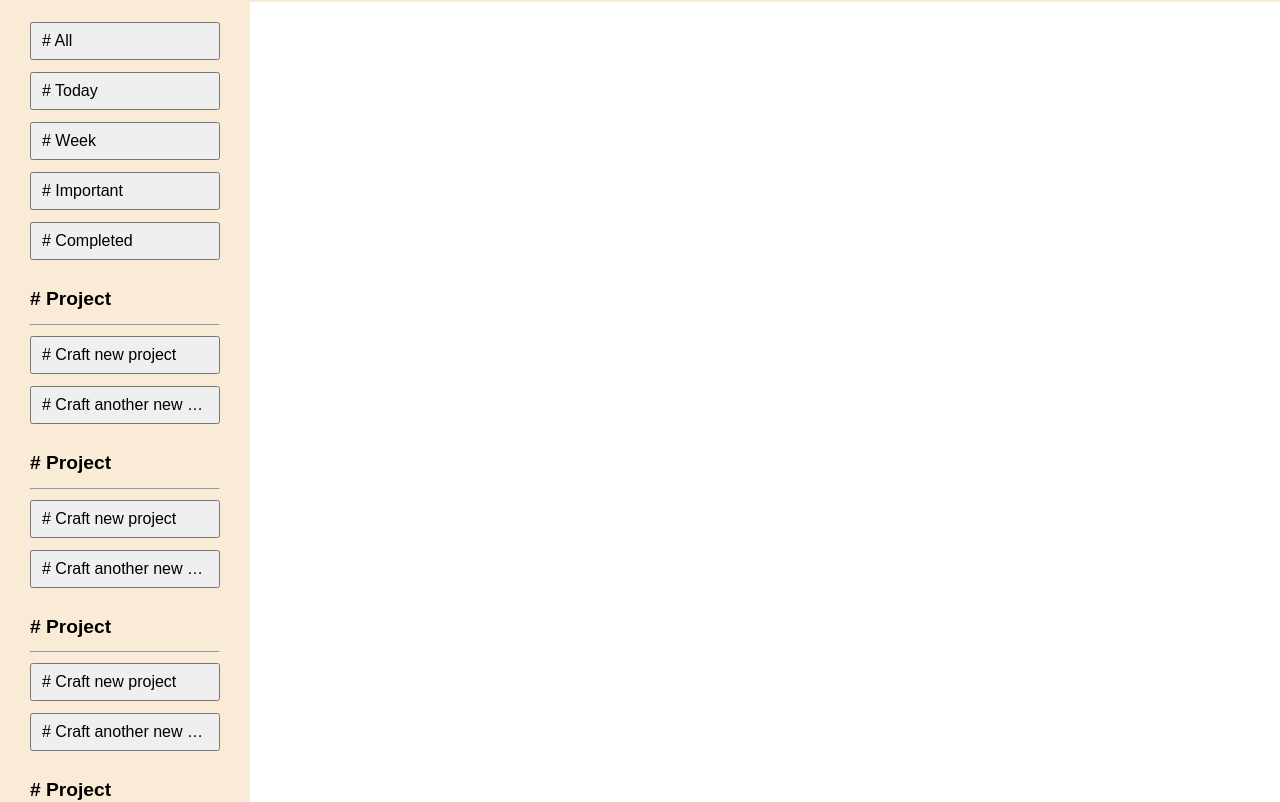
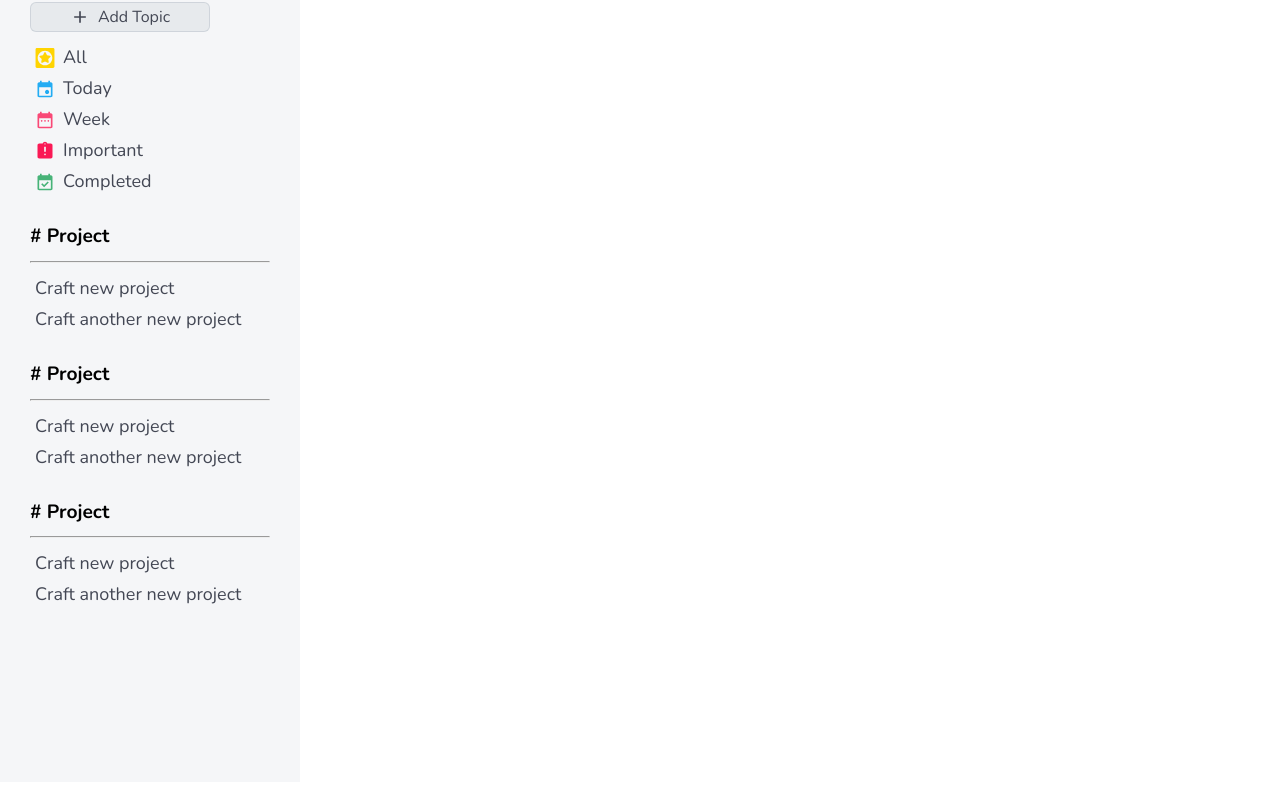
Before and after one commit to Udbhav227/todo-list, a website built with webpack: page src/index.html in a window 1280 px wide. Shown: the part 66-868 px from the top of the page. Built offline with nearby package versions, Linux system fonts and the light colour scheme.

Commit message:
Refactor sidebar layout and enhance button functionality with icons

```diff
--- a/src/index.html
+++ b/src/index.html
@@ -9,16 +9,17 @@
     <header>
       <div class="logo">
         <!-- <img src="./assets/images/logo.png" alt="todo list logo" class="logo"> -->
-         <h1>Get Sh#t Done!</h1>
+        <h1>Get Sh#t Done!</h1>
       </div>
     </header>
     <div id="sidebar">
       <div class="sidebar-filters">
-        <button class="filter-btn list-btn" id="filter-all">All</button>
-        <button class="filter-btn list-btn" id="filter-today">Today</button>
-        <button class="filter-btn list-btn" id="filter-week">Week</button>
-        <button class="filter-btn list-btn" id="filter-imp">Important</button>
-        <button class="filter-btn list-btn" id="filter-completed">Completed</button>
+        <button class="filter-btn list-btn" id="add-topic"><img src="./assets/icons/add.svg" alt="" class="icon"> Add Topic</button>
+        <button class="filter-btn list-btn" id="filter-all"><img src="./assets/icons/star.svg" alt="" class="icon">All</button>
+        <button class="filter-btn list-btn" id="filter-today"><img src="./assets/icons/today.svg" alt="" class="icon">Today</button>
+        <button class="filter-btn list-btn" id="filter-week"><img src="./assets/icons/week.svg" alt="" class="icon">Week</button>
+        <button class="filter-btn list-btn" id="filter-imp"><img src="./assets/icons/imp.svg" alt="" class="icon">Important</button>
+        <button class="filter-btn list-btn" id="filter-completed"><img src="./assets/icons/task-done.svg" alt="" class="icon">Completed</button>
       </div>
       <div id="custom-lists-section">
         <!-- Custom lists will go here  -->
@@ -46,15 +47,6 @@
             <button class="list-btn" id="project2">Craft another new project</button>
           </div>
         </div>
-        <div class="list-topic" id="topic-work">
-          <div class="topic-name">Project</div>
-          <hr>
-          <div class="topic-lists" id="topic-project-lists">
-            <button class="list-btn" id="project1">Craft new project</button>
-            <button class="list-btn" id="project2">Craft another new project</button>
-          </div>
-        </div>
-      </div>
     </div>
     <main id="main"></main>
   </body>
--- a/src/styles/main.css
+++ b/src/styles/main.css
@@ -1,35 +1,43 @@
+@import url('https://fonts.googleapis.com/css2?family=Nunito:wght@200..1000&display=swap');
+
 * {
   padding: 0;
-  font-family: Arial, Helvetica, sans-serif;
+  font-family: "Nunito", ui-sans-serif, -apple-system, BlinkMacSystemFont, Roboto, sans-serif;
 }
 
 body {
   overflow: hidden;
+  background-color: #fff;
+  font-family: "Nunito", Arial, Helvetica, sans-serif;
 }
 
-header {
-  /* height: 50px; */
-  background-color: antiquewhite;
-  padding: 10px 10px;
+header, #sidebar {
+  padding-left: 30px;
+  width: 300px;
+  background-color: var(--sidebar-background);
 }
 
 #sidebar {
-  background-color: antiquewhite;
-  max-width: 250px;
   min-height: 100vh;
+  /* max-height: 100vh; */
   display: flex;
   flex-direction: column;
   padding: 20px 30px;
   overflow-y: auto;
-  max-height: 100vh;
   scrollbar-width: thin;
 }
 
 .sidebar-filters, .topic-lists {
   display: flex;
   flex-direction: column;
-  gap: 12px;
-  padding-bottom: 25px;
+}
+
+.sidebar-filters {
+  max-width: 180px;
+}
+
+.list-topic {
+  padding-top: 25px;
 }
 
 .topic-name {
@@ -46,18 +54,50 @@ hr {
 }
 
 .list-btn {
+  padding: 2px 5px;
+  color: var(--text-color);
+  font-size: var(--font-md);
   text-align: left;
-  padding: 5px 10px;
   overflow: hidden;
   white-space: nowrap;
   text-overflow: ellipsis;
-
+  display: flex;
+  align-items: center;
+  gap: 8px;
+  border: none;
+  background-color: transparent;
+  cursor: pointer;
+  transition: background-color 0.3s ease, color 0.3s ease, transform 0.1s ease;
+  border-radius: 6px;
 }
 
-.list-btn::before {
-  content: "# ";
+.list-btn .icon {
+  width: 20px;
+  height: 20px;
+  flex-shrink: 0;
+  display: inline-block;
 }
 
 #custom-lists-section {
   margin-bottom: 50px;
 }
+
+#add-topic {
+  font-size: 1rem;
+  border: 1px solid var(--hover-bg);
+  margin-bottom: 10px;
+  background-color: rgba(112, 128, 144, 0.1);
+  justify-content: center;
+
+}
+
+/* Hover effect */
+.list-btn:hover {
+  background-color: var(--hover-bg);
+}
+
+/* Active state (when clicked) */
+.list-btn:active {
+  background-color: var(--primary-dark);
+  transform: scale(0.99);
+}
--- /dev/null
+++ b/src/styles/variables.css
@@ -0,0 +1,26 @@
+:root {
+  --font-xxl: 2rem;     /* 32px (for ??) */
+  --font-xl: 1.5rem;     /* 24px (for headings) */
+  --font-lg: 1.25rem;    /* 20px (for section titles) */
+  --font-md: 1.125rem;   /* 18px (for regular text) */
+  --font-sm: 1rem;       /* 16px (for buttons, labels) */
+  --font-xs: 0.875rem;   /* 14px (for small text) */
+
+  /* Sidebar & Layout Colors */
+  --sidebar-background: #F5F6F8;  /* Sidebar background */
+  --list-selected-bg: #DFE2E7;  /* Background of selected list or button */
+
+  /* Text & Icon Colors */
+  --list-title-color: #1368C4;  /* List/Topic names inside the list */
+  --icon-default-color: #B8BABD; /* Default icon color */
+
+  /* Notification & Badges */
+  --badge-alert-bg: #F94876;  /* Background for notification number */
+
+  /* Borders & Dividers */
+  --divider-color: #E0E0E0;  /* General border/divider color */
+
+  --text-color: #434754;
+  --hover-bg: rgba(112, 128, 144, 0.2);
+  --primary-dark: #ccc;
+}
```
Also changed, not shown: src/js/index.js (+9 -1 lines), src/assets/icons/add-btn.svg (added), src/assets/icons/add.svg (added), src/assets/icons/imp.svg (added), src/assets/icons/star.svg (added), src/assets/icons/task-done.svg (added), src/assets/icons/today.svg (added), src/assets/icons/week.svg (added).
